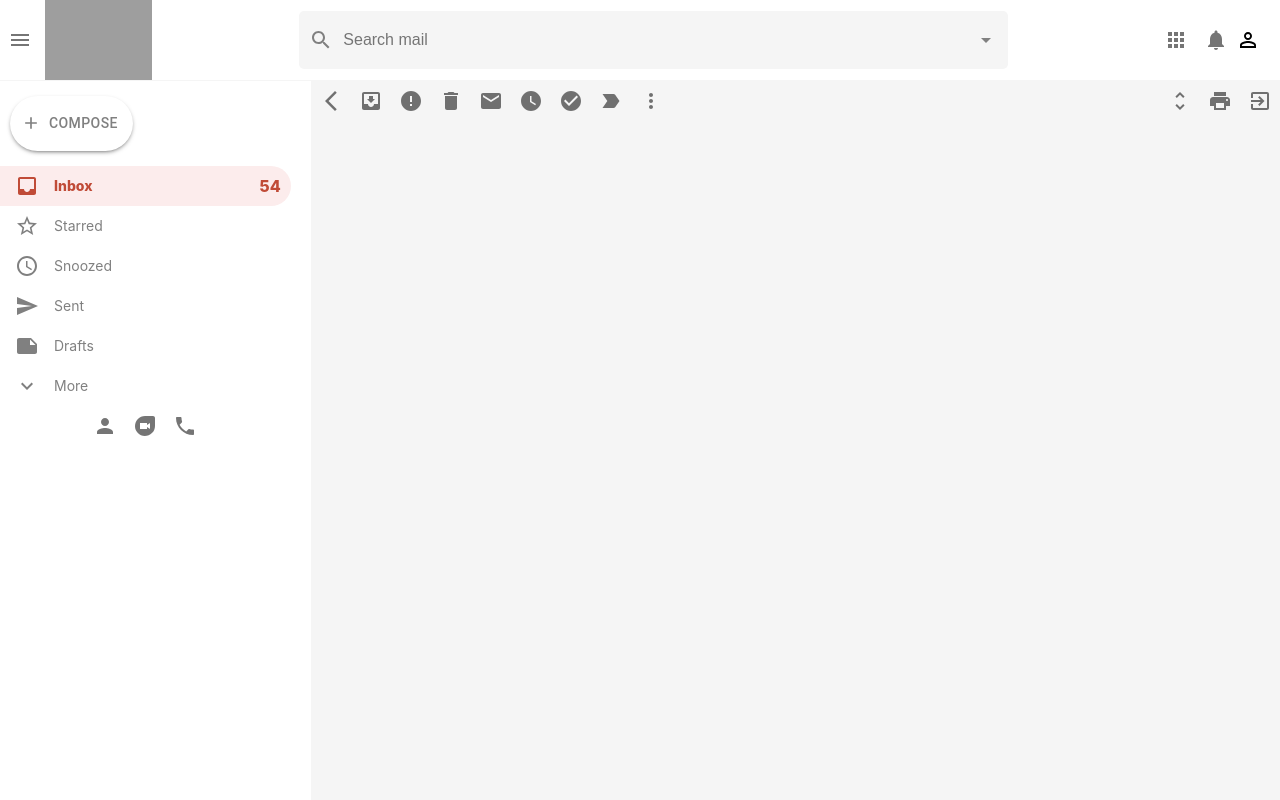
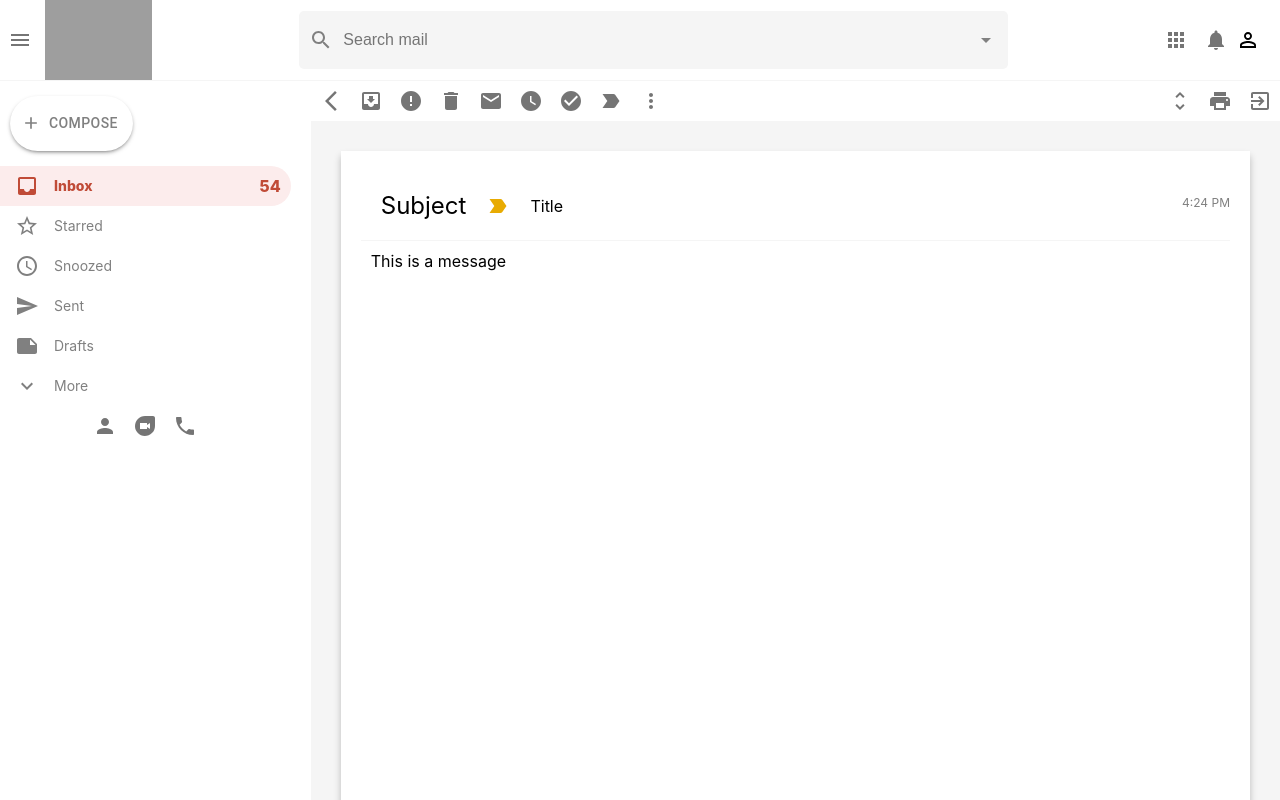
Before and after one commit to ksalpern/mail-clone-app, a React (Create React App) app: page /mail in a window 1280 px wide. Shown: the top 800 px of the page. Built offline with nearby package versions, Linux system fonts and the light colour scheme; grey boxes are pictures that could not be loaded.

Commit message:
add mail__body with styles

```diff
--- a/src/Mail.css
+++ b/src/Mail.css
@@ -1,14 +1,59 @@
-.mail{
+.mail {
     flex: 1;
     background-color: whitesmoke;
 }
 
-.mail__tools{
+.mail__tools {
     display: flex;
     justify-content: space-between;
-    background-color: whitesmoke;
+    background-color: white;
 }
 
-.mail__toolsLeft{
+.mail__toolsLeft {
     display: block;
 }
+
+.mail__body {
+    display: flex;
+    flex-direction: column;
+    margin: 30px;
+    background-color: white;
+    padding: 20px;
+    height: 100vh;
+    box-shadow: 0px 5px 7px 0px rgba(0, 0, 0, 0.24);
+}
+
+.mail__bodyHeader {
+    display: flex;
+    align-items: center;
+    border-bottom: 1px solid whitesmoke;
+    padding: 20px;
+    position: relative;
+}
+
+.mail__important {
+    color: #e8ab02 !important;
+}
+
+.mail__bodyHeader>h2 {
+    font-weight: 400;
+    margin-right: 20px;
+}
+
+.mail__bodyHeader>p {
+    margin-left: 20px;
+}
+
+.mail__message>p {
+    padding: 10px;
+    margin-right: 20px;
+    overflow-wrap: break-word;
+}
+
+.mail__time {
+    position: absolute;
+    top: 24px;
+    right: 0;
+    font-size: 12px;
+    color: gray;
+}
--- a/src/Mail.js
+++ b/src/Mail.js
@@ -10,9 +10,9 @@ import WatchLaterIcon from "@mui/icons-material/WatchLater";
 import CheckCircleIcon from "@mui/icons-material/CheckCircle";
 import LabelImportantIcon from "@mui/icons-material/LabelImportant";
 import MoreVertIcon from "@mui/icons-material/MoreVert";
-import UnfoldMoreIcon from '@mui/icons-material/UnfoldMore';
-import PrintIcon from '@mui/icons-material/Print';
-import ExitToAppIcon from '@mui/icons-material/ExitToApp';
+import UnfoldMoreIcon from "@mui/icons-material/UnfoldMore";
+import PrintIcon from "@mui/icons-material/Print";
+import ExitToAppIcon from "@mui/icons-material/ExitToApp";
 import { useNavigate } from "react-router-dom";
 
 function Mail() {
@@ -22,7 +22,7 @@ function Mail() {
     <div className="mail">
       <div className="mail__tools">
         <div className="mail__toolsLeft">
-          <IconButton onClick={() => navigate('/')}>
+          <IconButton onClick={() => navigate("/")}>
             <ArrowBackIosNewIcon />
           </IconButton>
 
@@ -59,7 +59,7 @@ function Mail() {
           </IconButton>
         </div>
         <div className="mail__toolsRight">
-        <IconButton>
+          <IconButton>
             <UnfoldMoreIcon />
           </IconButton>
 
@@ -72,6 +72,18 @@ function Mail() {
           </IconButton>
         </div>
       </div>
+      <div className="mail__body">
+        <div className="mail__bodyHeader">
+          <h2>Subject</h2>
+          <LabelImportantIcon className="mail__important" />
+          <p>Title</p>
+          <p className="mail__time">4:24 PM</p>
+        </div>
+
+        <div className="mail__message">
+          <p>This is a message</p>
+        </div>
+      </div>
     </div>
   );
 }
```
Lines whose indentation alone changed are shown as unchanged.
